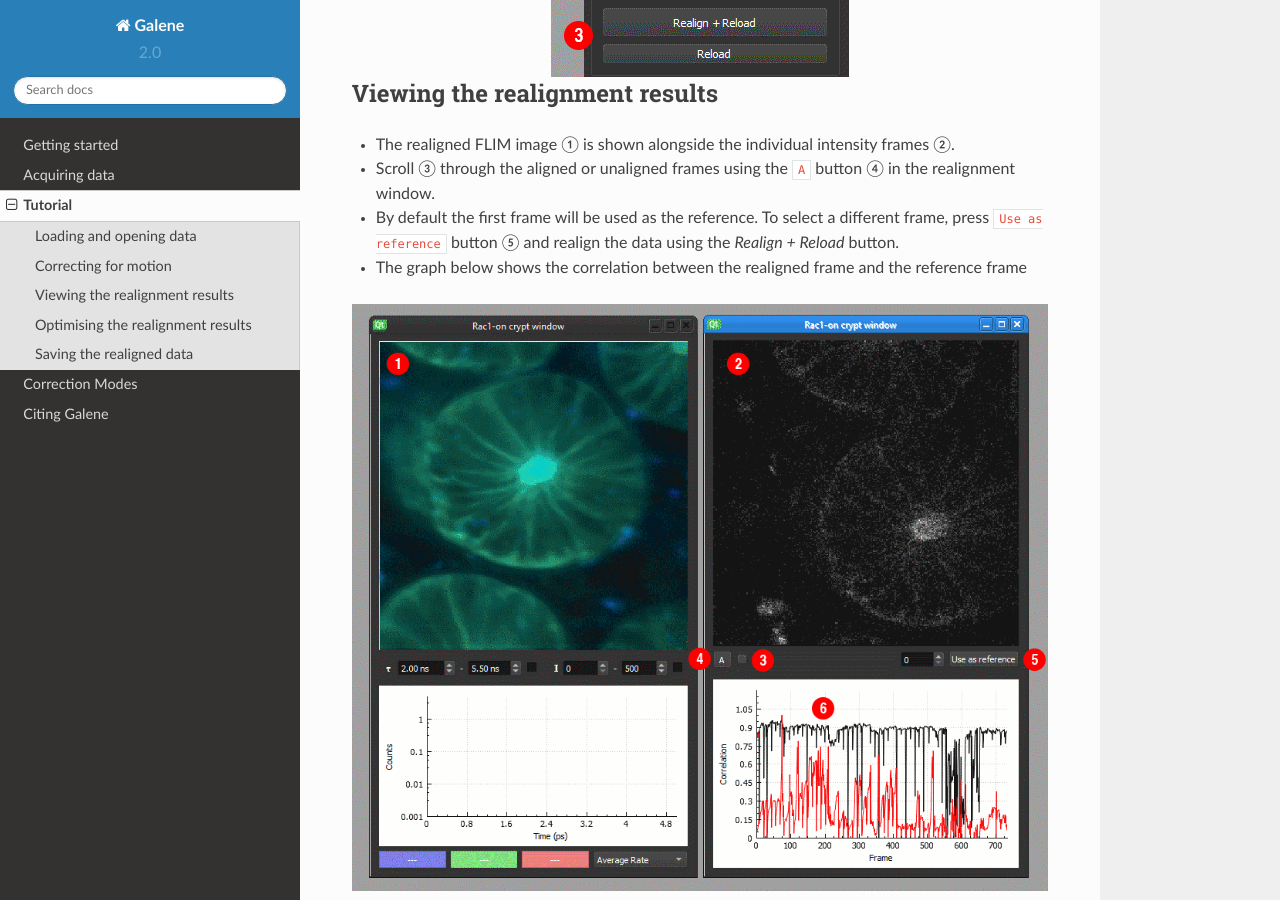
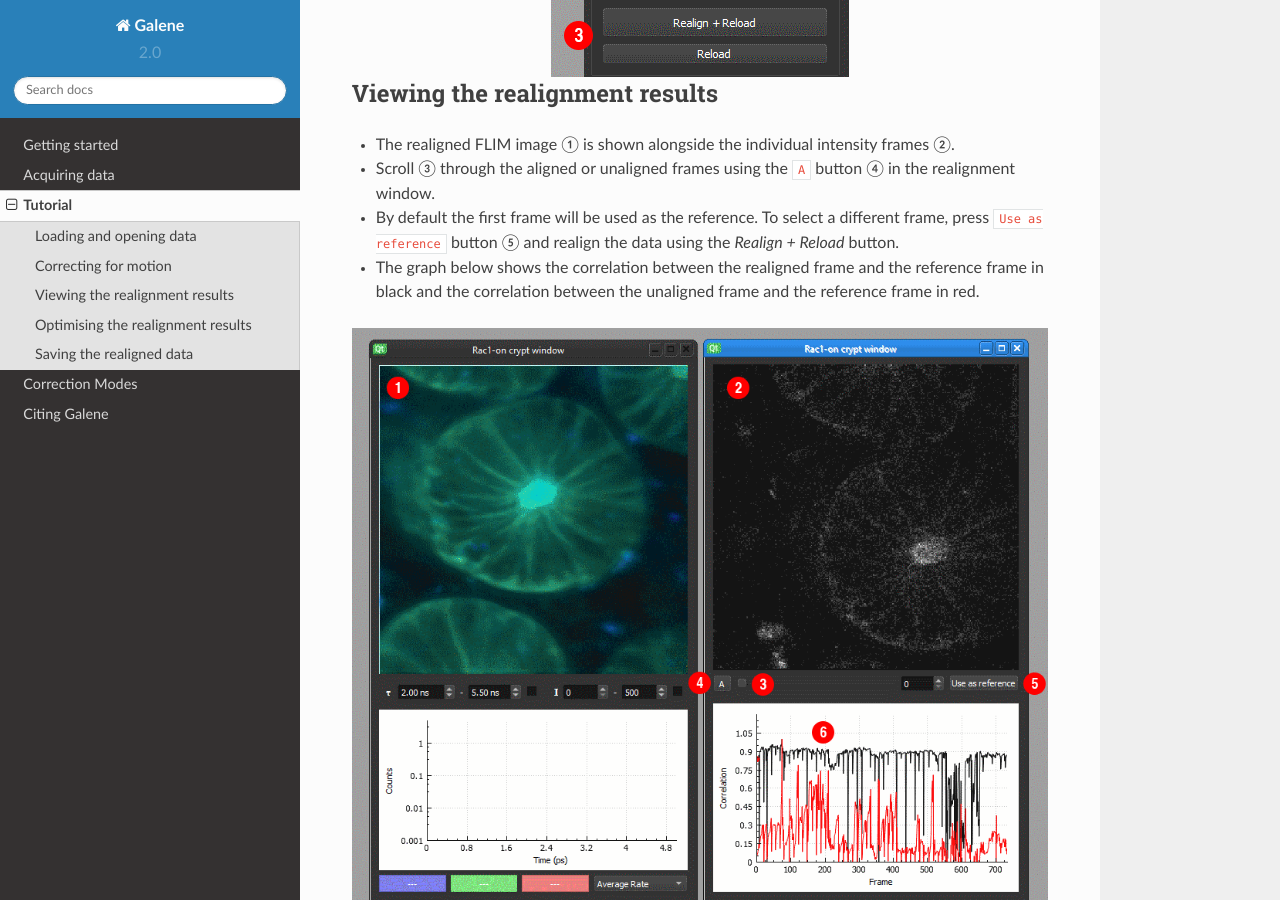
Before and after one commit to seanwarren/galene-documentation, a Sphinx documentation site: the page built from source/tutorial.rst, in a window 1280 px wide and 900 px high, scrolled down 2270 px. Built offline with Sphinx 7.4.7 and the Read the Docs theme 2.0.0, drawn with Linux system fonts in a browser that asks for light colours.

Commit message:
Mention uncorrelation frame

```diff
--- a/source/tutorial.rst
+++ b/source/tutorial.rst
@@ -36,7 +36,8 @@ Viewing the realignment results
 - Scroll ③ through the aligned or unaligned frames using the ``A`` button ④ in the realignment window.
 - By default the first frame will be used as the reference. To select a different frame, press ``Use as reference``
   button ⑤ and realign the data using the `Realign + Reload` button.
-- The graph below shows the correlation between the realigned frame and the reference frame
+- The graph below shows the correlation between the realigned frame and the reference frame in black and
+  the correlation between the unaligned frame and the reference frame in red.
 
 .. image:: 03.png
    :width: 100%
```
